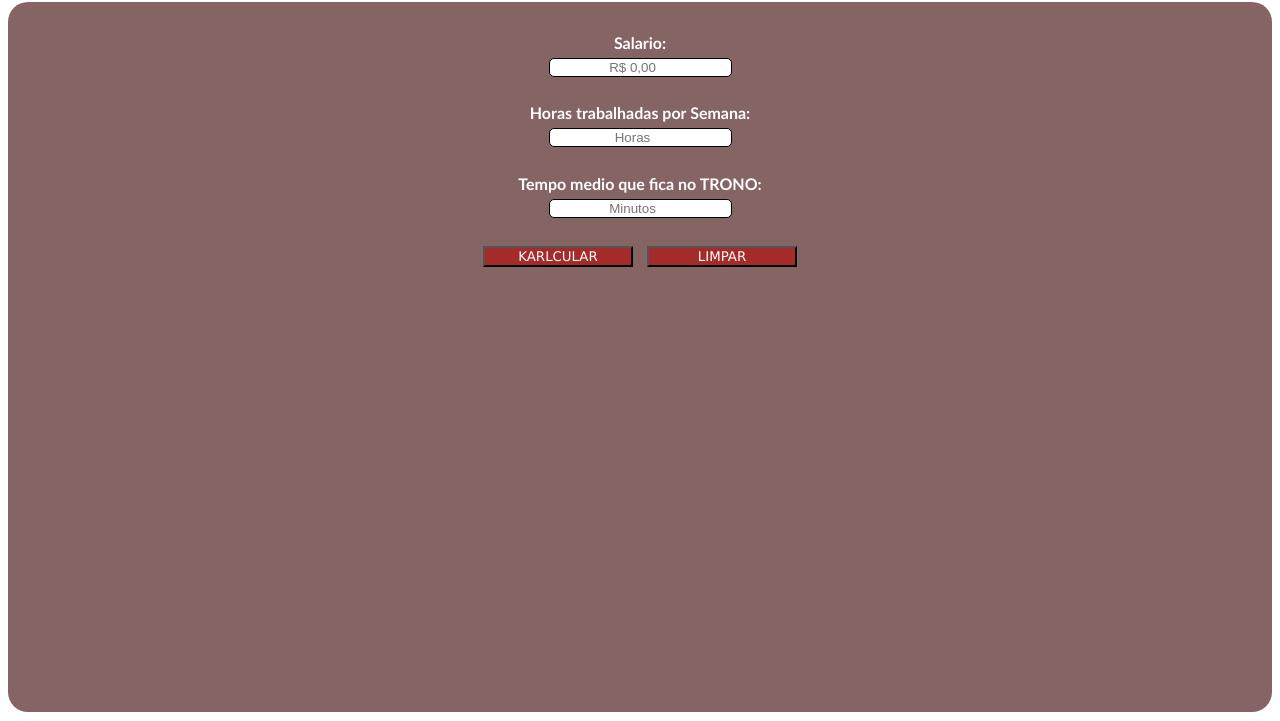
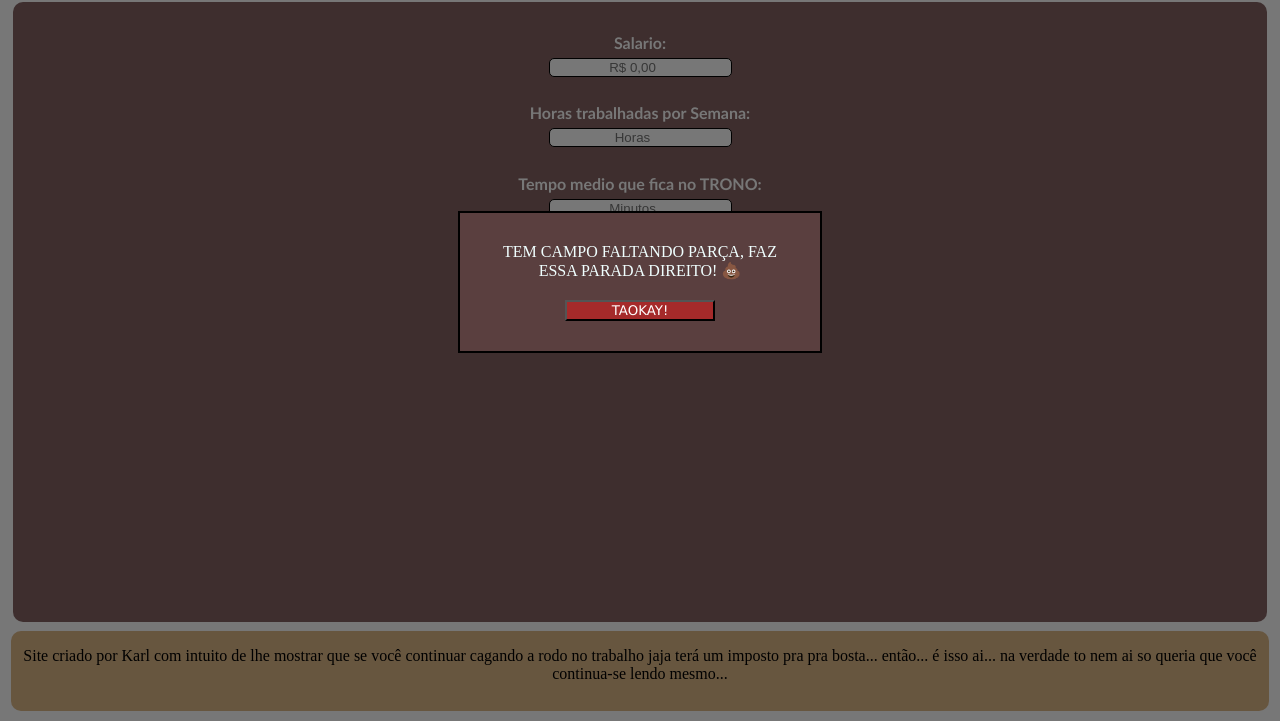
Before and after one commit to karleandsonj/KARLCULA-BOSTA, a plain HTML site: page index.HTML in a window 1280 px wide. Both pictures are taken after a click on the button "KARLCULAR". Shown: the part 79-800 px from the top of the page. Drawn offline with Linux system fonts and the light colour scheme.

Commit message:
15012025-1258
15012025-1258

```diff
--- a/index.HTML
+++ b/index.HTML
@@ -6,6 +6,12 @@
     <meta name="viewport" content="width=device-width, initial-scale=1.0">
     <title>💩 KARLCULA-BOSTA 💩</title>
     <style>
+        body {
+            position: relative;
+            height: 100%;
+            width: auto;
+        }
+
         header {
             text-align: center;
         }
@@ -15,11 +21,14 @@
         }
 
         main {
-            height: calc(100vh - 100px);
-            width: auto;
+            position: relative;
+            height: calc(100vh - 200px);
             background-color: rgb(133, 100, 100);
-            border-radius: 20px;
+            border-radius: 10px;
             padding-top: 10px;
+            padding-bottom: 10px;
+            margin-left: 5px;
+            margin-right: 5px;
         }
 
         .calc {
@@ -37,7 +46,7 @@
         h4 {
             color: rgb(255, 255, 255);
             margin-bottom: 1px;
-            font-family:'Trebuchet MS', 'Lucida Sans Unicode', 'Lucida Grande', 'Lucida Sans', Arial, sans-serif;
+            font-family: 'Trebuchet MS', 'Lucida Sans Unicode', 'Lucida Grande', 'Lucida Sans', Arial, sans-serif;
         }
 
         .result {
@@ -46,7 +55,7 @@
         }
 
         button {
-            font-family:Verdana, Geneva, Tahoma, sans-serif;
+            font-family: Verdana, Geneva, Tahoma, sans-serif;
             width: 150px;
             margin-left: 5px;
             margin-right: 5px;
@@ -55,7 +64,7 @@
             background-color: brown;
         }
 
-        button:hover{
+        button:hover {
             cursor: pointer;
             background-color: rgb(187, 104, 104);
         }
@@ -67,6 +76,51 @@
         .result {
             display: none;
         }
+
+        footer {
+            text-align: center;
+            height: 80px;
+            width: auto;
+            left: 11px;
+            right: 11px;
+            bottom: 10px;
+            margin-top: 2px;
+            border-radius: 10px;
+            background-color: burlywood;
+            position: fixed;
+            padding: 0.1px;
+            padding-left: 10px;
+            padding-right: 10px;
+        }
+        #pretin{
+            display: none;
+            background-color: rgba(0, 0, 0, 0.534);
+            height: 100%;
+            width: 100%;
+            position: fixed;
+            top: 0;
+            bottom: 0;
+            left: 0;
+            right: 0;
+            z-index: 998;
+        }
+        #alerta{
+            display: none;
+            position: absolute;
+            background-color: rgb(90, 63, 63);
+            text-align: center;
+            padding: 30px;
+            width: 300px;
+            z-index: 999;
+            left: 50%;
+            top: 50%;
+            transform: translate(-50%, -50%);
+            border: 2px solid black;
+            color: azure;
+        }
+        #TAOK{
+            margin-top: 20px;
+        }
     </style>
 </head>
 
@@ -74,6 +128,11 @@
     <header>
         <h1>💩 KARLCULA-BOSTA 💩</h1>
     </header>
+    <div id="pretin"></div>
+    <span id="alerta">
+        TEM CAMPO FALTANDO PARÇA, FAZ ESSA PARADA DIREITO! 💩
+        <button id="TAOK"> TAOKAY! </button>
+    </span>
     <main>
         <div class="calc">
             <h4>Salario: </h4>
@@ -97,6 +156,13 @@
             </h4>
         </div>
     </main>
+    <footer>
+        <p>Site criado por Karl com intuito de lhe mostrar que se você
+            continuar cagando a rodo no trabalho jaja terá um imposto pra
+            pra bosta... então... é isso ai... na verdade to nem ai so queria
+            que você continua-se lendo mesmo...
+        </p>
+    </footer>
     <script>
 
         let calcHoraTrabSem = document.getElementById("CalcHoraTrabSem");
@@ -105,14 +171,18 @@
         let resultadoMes = document.getElementById("resultadoMes");
         let resultadoSem = document.getElementById("resultadoSem");
         let result = document.getElementById("result");
+        let pretin = document.getElementById("pretin");
+        let alerta = document.getElementById("alerta");
 
         const btnCalc = document.getElementById("btnCalc");
         const btnLimp = document.getElementById("btnLimp");
+        const taOK = document.getElementById("TAOK");
 
         btnCalc.addEventListener("click", () => {
 
             if (calcSalario.value === '' || calcHoraTrono.value === '' || calcHoraTrabSem.value === '') {
-                alert('PREENCHA OS CAMPOS!');
+                alerta.style.display = 'block';
+                pretin.style.display = 'block';
             } else {
                 result.style.display = 'block';
 
@@ -140,6 +210,12 @@
             calcHoraTrono.value = "";
             result.style.display = 'none';
         });
+
+        taOK.addEventListener("click", () => {
+            alerta.style.display = 'none';
+            pretin.style.display = 'none';
+        });
+
     </script>
 </body>
 
```
